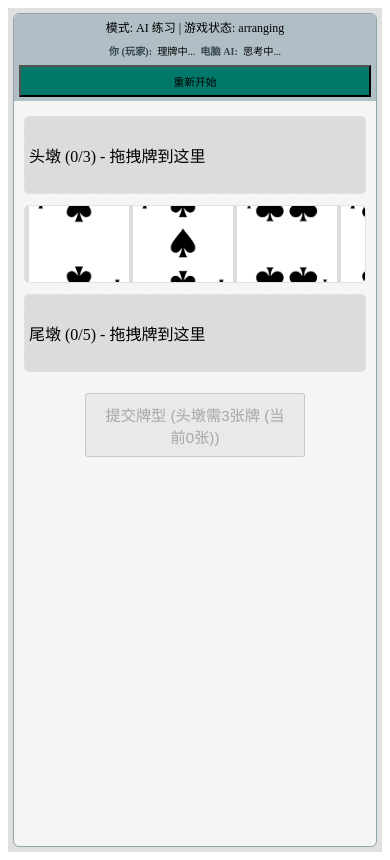
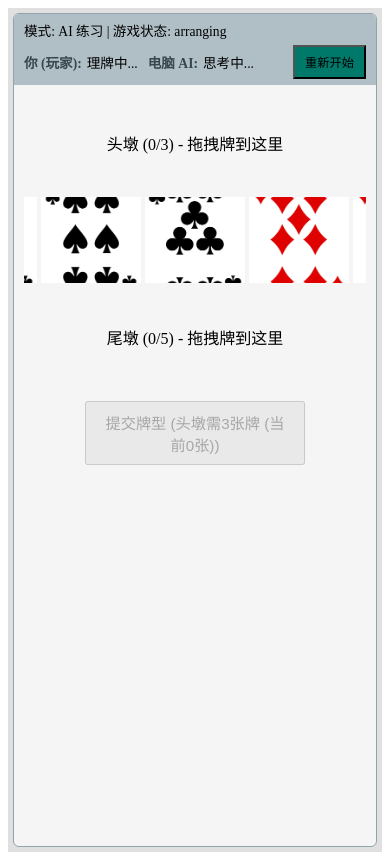
Before and after one commit to wen952555/sss, a Vue app in the folder frontend/: page / in a window 390 px wide. Both pictures are taken after a click on the button "开始牌局". Built offline with nearby package versions, Linux system fonts and the light colour scheme.

Commit message:
Update main.css

```diff
--- a/frontend/src/assets/main.css
+++ b/frontend/src/assets/main.css
@@ -1,165 +1,126 @@
 /* frontend/src/assets/main.css */
-/* --- 假设: html, body, #app, .top-info-bar, button, input, error, App.vue布局等 */
-/* --- 核心样式与您之前确认“完美显示”的桌面端版本一致，这里不再重复列出，除非与卡片布局冲突。--- */
-/* --- 我们将主要聚焦于 .card, .hand-card-item, .card-container 及其在手机端的媒体查询 --- */
+/* ... (html, body, #app, desktop .card, button, input, error, App.vue布局等核心样式与上一版能成功构建的类似) ... */
+/* 我将主要展示媒体查询部分的修改，其他部分请沿用上一版 */
 
-/* --- 卡片样式 (确保基础样式支持重叠) --- */
+/* --- 卡片样式 (确保基础样式支持重叠和交互) --- */
 .card, .hand-card-item {
-  /* 桌面端基础尺寸 (假设这是您满意的桌面尺寸) */
-  width: 90px !important;
-  height: 126px !important;
+  width: 90px;
+  height: 126px;
+  border: none;
+  outline: none;
+  box-sizing: border-box;
+  border-radius: 6px;
+  background-color: #FFFFFF;
+  color: #212121;
+  display: flex;
+  justify-content: center;
+  align-items: center;
+  cursor: grab;
+  user-select: none;
+  box-shadow: 1px 1px 2px rgba(0,0,0,0.15);
+  /* 过渡效果：为 transform, margin-left, z-index 都加上过渡 */
+  transition: transform 0.2s cubic-bezier(0.25, 0.8, 0.25, 1),
+              margin-left 0.2s cubic-bezier(0.25, 0.8, 0.25, 1),
+              z-index 0s linear 0.05s; /* z-index 变化稍作延迟或立即 */
+  overflow: hidden;
+  padding: 0;
+  flex-shrink: 0;
+  position: relative;
+  margin: 0;
+}
+.card img, .hand-card-item img { /* ... (与上一版相同) ... */ }
+.card.dragging, .hand-card-item.dragging { /* ... (与上一版相同) ... */ }
 
-  border: none !important;
-  outline: none !important;
-  box-sizing: border-box !important;
-  border-radius: 6px !important;
-  background-color: #FFFFFF !important;
-  color: #212121 !important;
-  display: flex !important;
-  justify-content: center !important;
-  align-items: center !important;
-  cursor: grab !important;
-  user-select: none !important;
-  box-shadow: 1px 1px 2px rgba(0,0,0,0.15) !important;
-  transition: transform 0.15s ease-out, margin-left 0.2s ease-out, z-index 0.05s linear !important;
-  overflow: hidden !important;
-  padding: 0 !important;
-  flex-shrink: 0 !important; /* 关键：防止卡片被压缩 */
-  position: relative !important; /* 确保 z-index 生效 */
-  margin: 0 !important; /* 外边距由父容器的 gap 或负 margin 控制 */
-}
-.card img, .hand-card-item img {
-  display: block !important;
-  width: 100% !important;
-  height: 100% !important;
-  object-fit: contain !important;
-  pointer-events: none !important;
-  border-radius: 5px !important;
-}
-/* .card.dragging - 保持不变 */
-
-/* --- 卡片容器 (通用桌面样式) --- */
-.card-container {
-  display: flex !important;
-  flex-wrap: wrap !important; /* 桌面默认允许换行 */
-  gap: 5px !important; /* 卡片间隙 */
-  min-height: calc(126px + 16px); /* 桌面至少一行高度 + padding */
-  border: 1px dashed rgba(255, 255, 255, 0.2) !important;
-  padding: 8px !important;
-  border-radius: 5px !important;
-  position: relative !important;
-  align-items: center !important;
-  justify-content: center !important; /* 桌面卡片居中 */
-  background-color: rgba(0, 0, 0, 0.1) !important;
-  margin-bottom: 8px !important;
-  width: 100% !important;
-  box-sizing: border-box !important;
-  overflow: hidden !important; /* 默认隐藏溢出 */
-}
-.card-container.is-empty { /* ... (保持不变) ... */ }
-.drag-over { /* ... (保持不变) ... */ }
-.drop-placeholder { /* ... (保持不变) ... */ }
+/* --- 卡片容器 (通用桌面样式，与上一版相同) --- */
+.card-container { /* ... */ }
+.card-container.is-empty { /* ... */ }
+.drag-over { /* ... */ }
+.drop-placeholder { /* ... */ }
 
 
 /* --- 媒体查询 --- */
 
-/* 桌面端窄屏/大平板: 保持平铺，允许换行 */
-@media (min-width: 601px) and (max-width: 1024px) {
-    .card, .hand-card-item {
-        width: 75px !important; /* 卡片略小 */
-        height: 105px !important;
-    }
-    .card-container {
-        min-height: calc(105px + 10px) !important;
-        gap: 4px !important;
-    }
-    .initial-hand-area > .card-container { /* 手牌区 */
-        flex-wrap: wrap !important;
-        overflow-y: auto !important;
-        max-height: calc(105px * 2 + 4px + 12px); /* 最多两行 */
-        justify-content: center !important;
-        align-content: flex-start !important;
-    }
-    .initial-hand-area > .card-container .hand-card-item {
-        margin-left: 0 !important; /* 不重叠 */
-    }
-    .dun-area > .card-container { /* 头尾墩 */
-        flex-wrap: wrap !important;
-        justify-content: flex-start !important;
-        height: auto !important;
-        min-height: calc(105px + 10px) !important;
-        overflow: hidden !important;
-    }
-     .dun-area > .card-container .hand-card-item {
-        margin-left: 0 !important;
-    }
-}
+/* 桌面端宽屏到较窄平板: (与上一版相同) */
+@media (min-width: 769px) { /* ... */ }
+@media (min-width: 601px) and (max-width: 1024px) { /* ... */ }
 
-/* 手机端 (<= 600px): 所有墩都单行紧贴重叠，严格按照图片示例 */
+
+/* 手机端 (<= 600px): 所有墩都单行紧贴重叠，并优化悬停展开 */
 @media (max-width: 600px) {
   .card, .hand-card-item { /* 手机卡片尺寸 */
-    width: 50px !important;  /* 固定一个较小的宽度，例如参考图片中单张牌的视觉宽度 */
-    height: 70px !important; /* 固定高度 */
-    border-radius: 3px !important;
-    box-shadow: 0px 1px 1px rgba(0,0,0,0.3) !important; /* 给重叠牌一点阴影 */
+    width: 50px;
+    height: 70px;
+    border-radius: 3px;
   }
 
-  /* 所有墩容器在手机上的通用紧贴样式 */
-  .card-container {
-    height: calc(70px + 8px) !important; /* 固定高度为约一张牌高+上下padding */
-    min-height: calc(70px + 8px) !important;
-    display: flex !important;
-    flex-direction: row !important;
-    flex-wrap: nowrap !important; /* 强制不换行 */
-    justify-content: flex-start !important; /* 所有牌从左开始排列 */
-    align-items: center !important;
-    overflow: hidden !important; /* 彻底隐藏所有溢出，不产生任何滚动条 */
-    padding: 4px !important; /* 容器的左右padding，给第一张和最后一张牌留边 */
-    gap: 0 !important;
-    margin-bottom: 5px !important;
+  .card-container { /* 所有墩容器 */
+    height: calc(70px + 8px); /* 固定高度 */
+    min-height: calc(70px + 8px);
+    display: flex;
+    flex-direction: row;
+    flex-wrap: nowrap;
+    justify-content: center; /* 将整个牌组（包括重叠部分）在容器内居中 */
+    align-items: center;
+    overflow: hidden;
+    padding: 4px 0px; /* 移除左右padding，让牌组的 translateX 控制精确居中 */
+    gap: 0;
+    margin-bottom: 5px;
+    position: relative; /* 为内部绝对定位的牌组做准备（如果需要） */
   }
 
-  .card-container .hand-card-item { /* 应用于所有墩中的卡片 */
-    /* 核心：计算负 margin-left 以达到参考图片的重叠效果 */
-    /* 假设卡片宽度是 50px。从参考图片看，每张牌大约露出其宽度的 1/4 到 1/3。 */
-    /* 如果露出 15px (大约1/3多一点)，则重叠 50 - 15 = 35px */
-    margin-left: -35px !important;
-    position: relative; /* 确保z-index生效 */
+  /* 手牌区的卡片 (初始手牌/中墩) */
+  .initial-hand-area > .card-container .hand-card-item {
+    /* 重叠计算：卡片宽50px。目标每张牌露出X px。负margin = -(50-X) */
+    /* 假设露出12px：-(50-12) = -38px */
+    /* 13张牌总视觉宽度 = 50 + 12 * 12 = 194px */
+    margin-left: -38px;
+    box-shadow: 0px 0px 1px rgba(0,0,0,0.3);
+    position: relative; /* 确保 :hover 的 transform 和 z-index 生效 */
   }
-  .card-container .hand-card-item:first-child {
-    margin-left: 0 !important; /* 第一张牌不左移 */
-    z-index: 1 !important; /* 确保第一张牌在最底层（如果后续牌z-index递增） */
+  .initial-hand-area > .card-container .hand-card-item:first-child {
+    margin-left: 0;
   }
 
-  /* 为了让重叠的牌从左到右依次叠在上方，可以给后续的牌更高的z-index */
-  /* 这是一个简单的CSS实现，如果牌很多，JS动态设置z-index更灵活 */
-  .card-container .hand-card-item:nth-child(2) { z-index: 2 !important; }
-  .card-container .hand-card-item:nth-child(3) { z-index: 3 !important; }
-  .card-container .hand-card-item:nth-child(4) { z-index: 4 !important; }
-  .card-container .hand-card-item:nth-child(5) { z-index: 5 !important; }
-  .card-container .hand-card-item:nth-child(6) { z-index: 6 !important; }
-  .card-container .hand-card-item:nth-child(7) { z-index: 7 !important; }
-  .card-container .hand-card-item:nth-child(8) { z-index: 8 !important; }
-  .card-container .hand-card-item:nth-child(9) { z-index: 9 !important; }
-  .card-container .hand-card-item:nth-child(10) { z-index: 10 !important; }
-  .card-container .hand-card-item:nth-child(11) { z-index: 11 !important; }
-  .card-container .hand-card-item:nth-child(12) { z-index: 12 !important; }
-  .card-container .hand-card-item:nth-child(13) { z-index: 13 !important; } /* 最后一张在最上面 */
+  /* 悬停效果：让被悬停的牌及其右侧的牌稍微展开 */
+  /* 注意：这个纯CSS的 :hover 效果对于触摸屏无效，且只能作用于最上层的牌 */
+  .initial-hand-area > .card-container:hover .hand-card-item {
+    /* 当鼠标悬停在整个手牌容器上时，稍微减少所有牌的重叠度 */
+    /* margin-left: -35px; */ /* 例如，从-38px 变为 -35px，多露出3px */
+  }
+  .initial-hand-area > .card-container .hand-card-item:hover {
+    transform: translateY(-12px) scale(1.15); /* 上浮并放大 */
+    z-index: 100; /* 确保在最上层 */
+    /* 尝试给被选中的牌更大的负margin，让它右边的牌被推开更多 */
+    /* margin-left: -30px; */ /* 这会影响它自身的定位，可能需要配合translateX */
+  }
+  /* 尝试让被悬停牌的直接后续兄弟元素向右移动一点点 */
+  /* .initial-hand-area > .card-container .hand-card-item:hover + .hand-card-item {
+    margin-left: -25px; /* 比正常的-38px 要小，即向右推了13px */
+  /* } */
+  /* 更复杂的展开效果（如扇形展开被选中的几张牌）需要JS */
 
-  /* 悬停/触摸交互时的展开效果，需要非常小心处理重叠和z-index */
-  /* 纯CSS的 :hover 效果在紧密重叠时，只能作用于最上层的元素 */
-  /* 为了能选中下方的牌，通常需要JS辅助 */
-  .initial-hand-area .card-container .hand-card-item:hover {
-    transform: translateY(-10px) scale(1.05) !important;
-    z-index: 100 !important; /* 确保悬停的牌在最顶层 */
+
+  /* 头墩和尾墩的卡片重叠可以少一些，因为牌少 */
+  .dun-area > .card-container .hand-card-item {
+    /* 头墩最多3张，尾墩最多5张。可以调整重叠量 */
+    /* 例如，让它们只重叠一半：卡片宽50px，重叠25px，露出25px */
+    margin-left: -25px;
+    box-shadow: 0px 0px 1px rgba(0,0,0,0.3);
+  }
+  .dun-area > .card-container .hand-card-item:first-child {
+    margin-left: 0;
+  }
+  .dun-area > .card-container .hand-card-item:hover {
+    transform: translateY(-8px) scale(1.05);
+    z-index: 100;
   }
 
   /* 顶部信息栏手机样式 (保持之前能用的版本) */
-  .top-info-bar { font-size: 0.75em !important; flex-direction: column; align-items: stretch; gap: 4px !important; padding: 4px 5px !important;}
-  .game-status-mode { width: 100%; text-align: center; margin-bottom: 3px; order: 1;}
-  .player-statuses-inline { width: 100%; justify-content: center; gap: 5px !important; font-size: 0.85em !important; margin: 0 0 3px 0; order: 2;}
-  .restart-button-inline { width: 100%; text-align: center; margin-left: 0; order: 3; padding: 6px 10px !important; font-size: 0.85em !important;}
+  .top-info-bar { /* ... */ }
+  .game-status-mode { /* ... */ }
+  .player-statuses-inline { /* ... */ }
+  .restart-button-inline { /* ... */ }
 }
 
-/* 其他所有全局样式 (按钮, App布局, GameBoard布局等) 请沿用上一版能成功构建的，并确保重要属性有 !important */
+/* 其他所有全局样式 (按钮, App布局, GameBoard布局等) 请沿用上一版能成功构建的 */
 /* ... (此处省略以保持简洁) ... */
```
